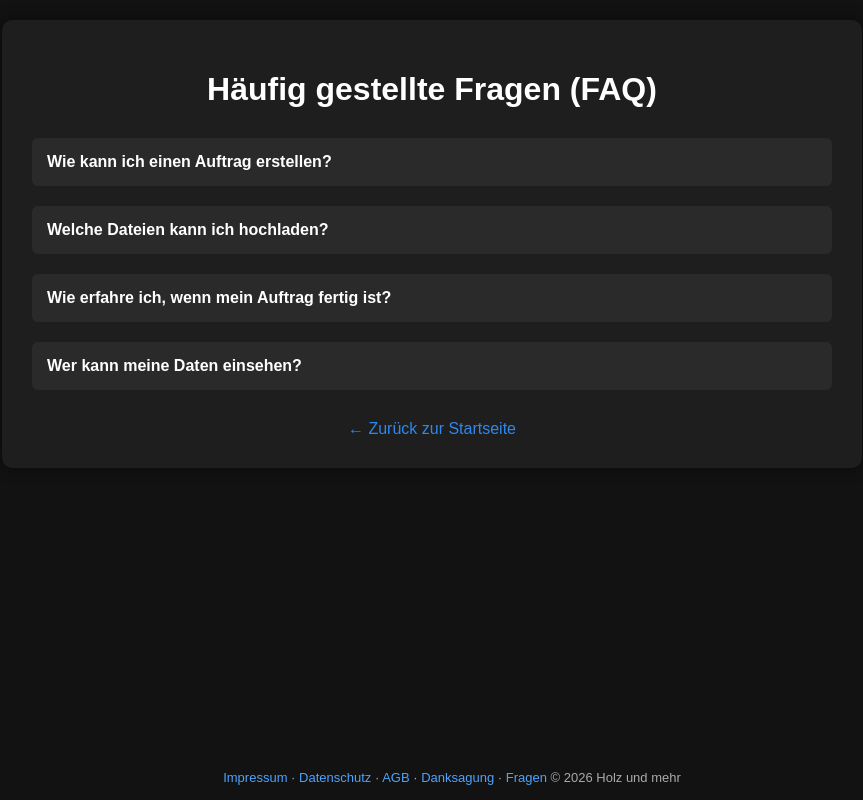
After one commit to christian-stahmer/Holz-und-Mehr, a PHP site: page /faq.php in a window 1280 px wide. The commit adds this page. Shown: the whole page, without its empty margins (208-1071 px from the left). Run offline with PHP 8.4, Linux system fonts and the light colour scheme.

Commit message:
faq bereich hinzugefügt

```diff
--- /dev/null
+++ b/faq.php
@@ -0,0 +1,123 @@
+<!DOCTYPE html>
+<html lang="de">
+<head>
+    <meta charset="UTF-8">
+    <title>FAQ – Auftragssystem</title>
+
+    <meta name="viewport" content="width=device-width, initial-scale=1.0">
+    <link rel="icon" href="/logo/favicon.ico">
+
+    <style>
+        body {
+            margin: 0;
+            font-family: Arial, sans-serif;
+            background: #121212;
+            color: #ffffff;
+            padding: 20px;
+        }
+
+        .container {
+            max-width: 800px;
+            margin: auto;
+            background: #1e1e1e;
+            padding: 30px;
+            border-radius: 10px;
+            box-shadow: 0 0 15px rgba(0,0,0,0.5);
+        }
+
+        h1 {
+            text-align: center;
+            margin-bottom: 30px;
+        }
+
+        .faq-item {
+            margin-bottom: 20px;
+        }
+
+        .faq-question {
+            font-weight: bold;
+            cursor: pointer;
+            padding: 15px;
+            background: #2a2a2a;
+            border-radius: 6px;
+        }
+
+        .faq-answer {
+            display: none;
+            padding: 15px;
+            background: #191919;
+            border-left: 3px solid #2d89ef;
+            margin-top: 5px;
+            border-radius: 0 0 6px 6px;
+        }
+
+        .back {
+            display: block;
+            margin-top: 30px;
+            text-align: center;
+            color: #2d89ef;
+            text-decoration: none;
+        }
+
+        @media (max-width: 600px) {
+            .container {
+                padding: 20px;
+            }
+        }
+    </style>
+
+    <script>
+        function toggleFAQ(id) {
+            const el = document.getElementById(id);
+            el.style.display = el.style.display === "block" ? "none" : "block";
+        }
+    </script>
+</head>
+<body>
+
+<div class="container">
+    <h1>Häufig gestellte Fragen (FAQ)</h1>
+
+    <div class="faq-item">
+        <div class="faq-question" onclick="toggleFAQ('a1')">
+            Wie kann ich einen Auftrag erstellen?
+        </div>
+        <div class="faq-answer" id="a1">
+            Über den Button „Auftrag erstellen“ auf der Startseite können Sie das Formular ausfüllen und absenden.
+        </div>
+    </div>
+
+    <div class="faq-item">
+        <div class="faq-question" onclick="toggleFAQ('a2')">
+            Welche Dateien kann ich hochladen?
+        </div>
+        <div class="faq-answer" id="a2">
+            Es können Baupläne und Zeichnungen als PDF, JPG oder PNG hochgeladen werden.
+        </div>
+    </div>
+
+    <div class="faq-item">
+        <div class="faq-question" onclick="toggleFAQ('a3')">
+            Wie erfahre ich, wenn mein Auftrag fertig ist?
+        </div>
+        <div class="faq-answer" id="a3">
+            Sobald der Status Ihres Auftrags auf „fertig“ gesetzt wird, erhalten Sie  eine E-Mail.
+        </div>
+    </div>
+
+    <div class="faq-item">
+        <div class="faq-question" onclick="toggleFAQ('a4')">
+            Wer kann meine Daten einsehen?
+        </div>
+        <div class="faq-answer" id="a4">
+            Ihre Daten sind nur für autorisierte Mitarbeiter der Schülerfirma Holz und Mehr einsehbar.
+        </div>
+    </div>
+
+    <a href="/index.php" class="back">← Zurück zur Startseite</a>
+</div>
+
+<?php require __DIR__ . '/includes/footer.php'; ?>
+
+</body>
+</html>
--- a/includes/footer.php
+++ b/includes/footer.php
@@ -4,7 +4,8 @@
     <a href="/recht/impressum.php">Impressum</a> ·
     <a href="/recht/datenschutz.php">Datenschutz</a> ·
     <a href="/recht/agb.php">AGB</a> ·
-    <a href="/danke/">Danksagung</a>
+    <a href="/danke/">Danksagung</a> ·
+    <a href="/faq.php/">Fragen</a>
      © <?= date('Y') ?> Holz und mehr
 </footer>
 
```
Also changed, not shown: favicon.ico (added), logo/favicon.ico (added), logo/favicon.jpg (added), logo/logo.jpg (added).
